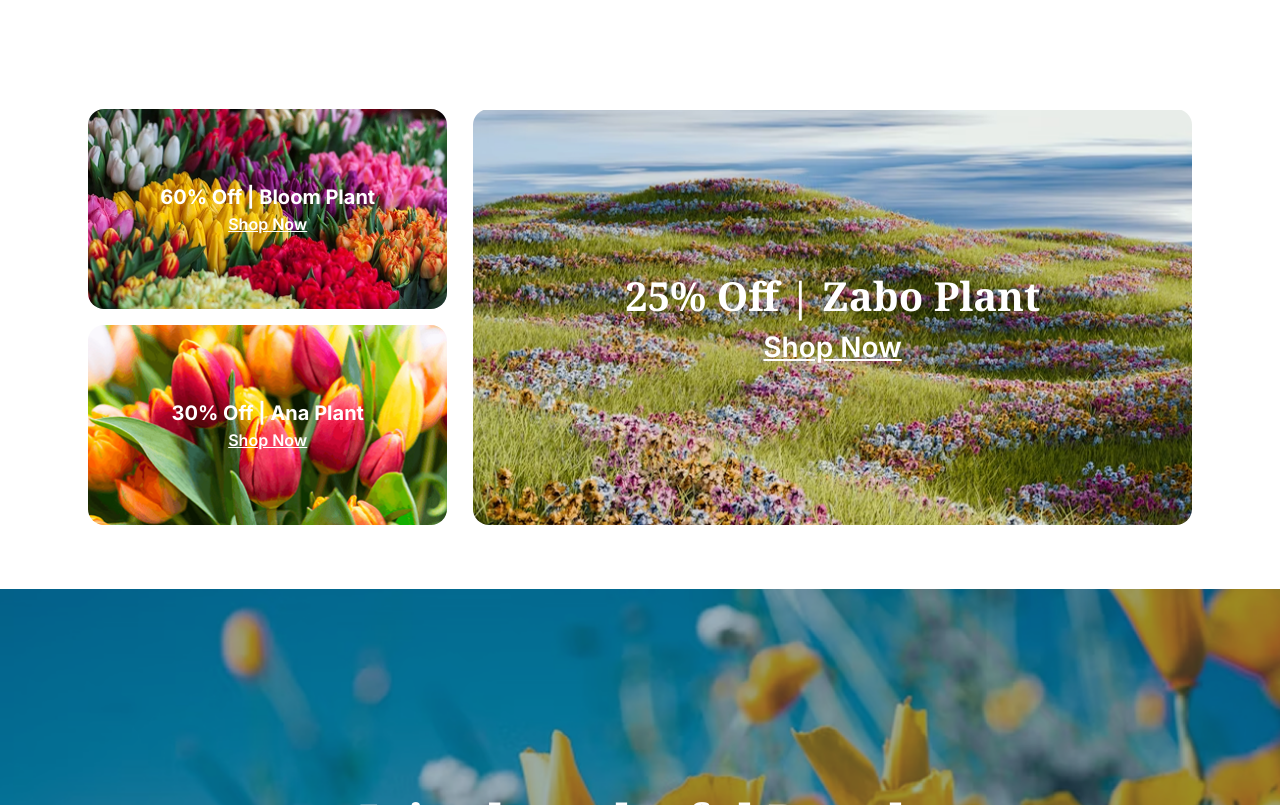
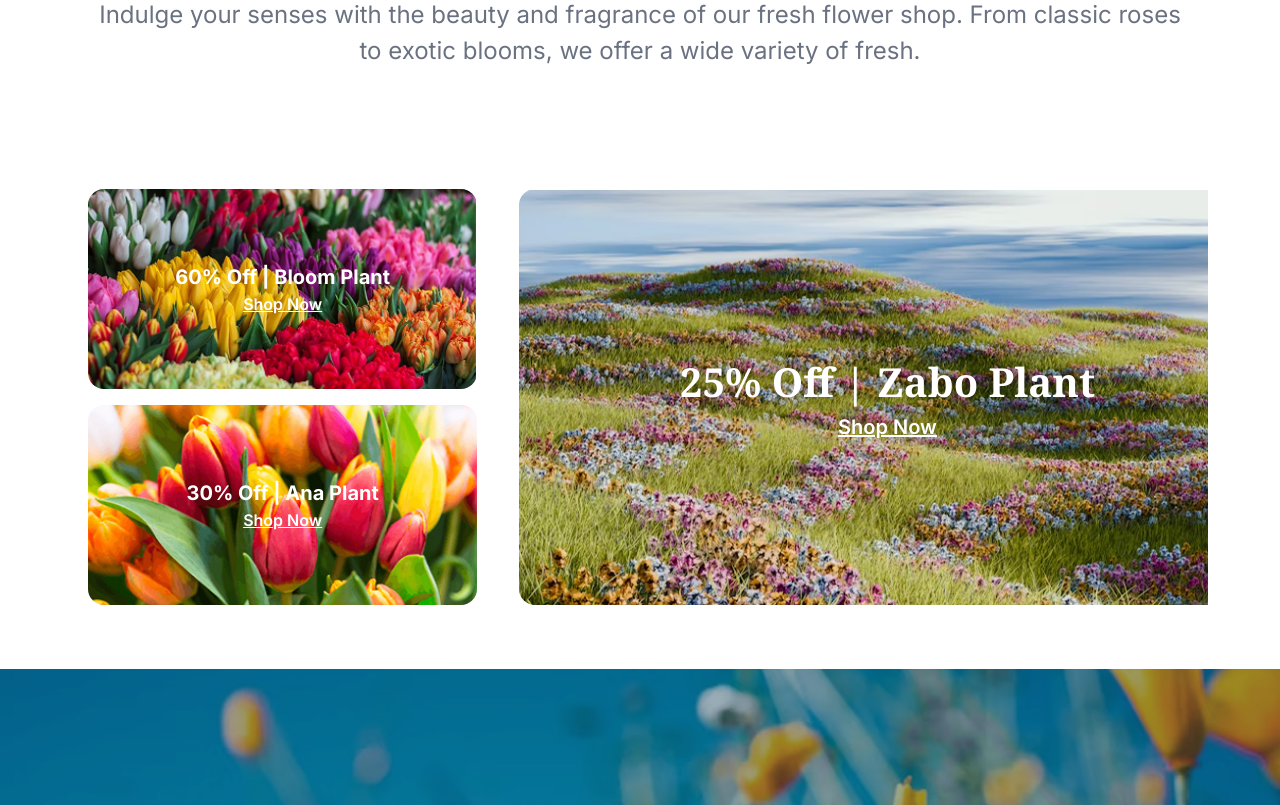
Before and after one commit to Istiak-Ahmed01/Responsive-flowers-website, a plain HTML site: page index.html in a window 1280 px wide. Shown: the part 3110-3915 px from the top of the page. Drawn offline with nearby package versions, Linux system fonts and the light colour scheme.

Commit message:
completed website

```diff
--- a/index.html
+++ b/index.html
@@ -153,23 +153,23 @@ Indulge your senses with the beauty and fragrance of our fresh flower shop. From
         </section>
 
         <!-- Latest deals section -->
-         <section>
-            <h1 class=" font-['Noto_Serif'] text-[3rem] font-bold text-black flex  justify-center"> <span class="text-orange-500 mr-2 ">Latest     </span>Deals</h1>
+         <section >
+            <h1 class=" font-['Noto_Serif'] text-[3rem] font-bold text-black flex  justify-center mt-[5rem]"> <span class="text-orange-500 mr-2 ">Latest     </span>Deals</h1>
             <p class="font-['Inter'] text-[1.5rem] font-normal text-gray-500 text-center">Indulge your senses with the beauty and fragrance of our fresh flower shop. From classic roses to exotic blooms, we offer a wide variety of fresh.</p>
-            <div class="w-full h-[26rem] mt-[7.5rem] flex ">
-                <div class="w-1/3 mr-[1.6rem]">
-                 <div class="  bg-[url('./assets/deal-bloom.png')] w-full  bg-cover bg-center bg-no-repeat flex flex-col items-center justify-center h-[calc(13rem-0.5rem)] rounded-[1rem] mb-[1rem]">
+            <div class=" w-full flex flex-col  gap-4 mt-[2rem] h-auto md:w-[73rem] md:h-[26rem] md:mt-[7.5rem] md:flex-row ">
+                <div class=" md:w-1/3 md:mr-[1.6rem]">
+                 <div class="  bg-[url('./assets/deal-bloom.png')] w-full h-[10rem] bg-cover bg-center bg-no-repeat flex flex-col items-center justify-center  rounded-[1rem] mb-[1rem] md:h-[calc(13rem-0.5rem)]">
                     <p class="font-['Inter'] text-[1.25rem] text-white font-bold ">60% Off | Bloom Plant</p>
                     <p class="font-['Inter'] text-[1rem] text-white font-semibold"><u>Shop Now</u></p>
                  </div>
-                 <div class="bg-[url('./assets/deal-ana.png')] w-full  bg-cover bg-center bg-no-repeat flex flex-col items-center justify-center h-[calc(13rem-0.5rem)] rounded-[1rem]">
+                 <div class="bg-[url('./assets/deal-ana.png')] w-full h-[10rem] bg-cover bg-center bg-no-repeat flex flex-col items-center justify-center  rounded-[1rem] md:w-full md:h-[calc(13rem-0.5rem)]">
                      <p class="font-['Inter'] text-[1.25rem] text-white font-bold ">30% Off | Ana  Plant</p>
                     <p class="font-['Inter'] text-[1rem] text-white font-semibold"><u>Shop Now</u></p>
                  </div>
                  </div>
-                    <div class="bg-[url('./assets/deal-zabo.png')] w-2/3  bg-cover bg-center bg-no-repeat flex flex-col items-center justify-center h-full rounded-[1rem]">
-                     <p class="font-['Noto_Serif'] text-[2.5rem] text-white font-bold ">25% Off | Zabo Plant</p>
-                    <p class="font-['Inter'] text-[1.75rem] text-white font-semibold"><u>Shop Now</u></p>
+                    <div class="bg-[url('./assets/deal-zabo.png')]  w-full h-[10rem] bg-cover bg-center bg-no-repeat flex flex-col items-center justify-center  rounded-[1rem] md:w-[47rem] md:h-[26rem] md:flex-1 md: rounded-[1rem]">
+                     <p class="font-['Noto_Serif'] text-[1.25rem]  text-white font-bold md:text-[2.5rem]">25% Off | Zabo Plant</p>
+                    <p class="font-['Inter'] text-[1rem] text-white font-semibold md:text-[1.25rem]"><u>Shop Now</u></p>
                  </div>
 
 
@@ -197,7 +197,7 @@ Indulge your senses with the beauty and fragrance of our fresh flower shop. From
         <img src="assets/logo.png" alt="">
         <p class="w-[22rem] h-[5rem] font-['Inter'] text-[1.5rem] text-gray-500 font-normal sm:mb-8">Indulge your senses with the beauty and fragrance of our fresh flower shop. </p>
     </div>
-    <ul class="font-['Inter'] text-[1rem] text-gray-500 font-normal h-full space-y-[2rem]">
+    <ul class="font-['Inter'] text-[1rem] text-gray-500 font-normal h-full space-y-[2rem] mt-[2rem] md:mt-[0rem]">
         <li>Home</li>
         <li>About Us</li>
         <li>Blog</li>
```
